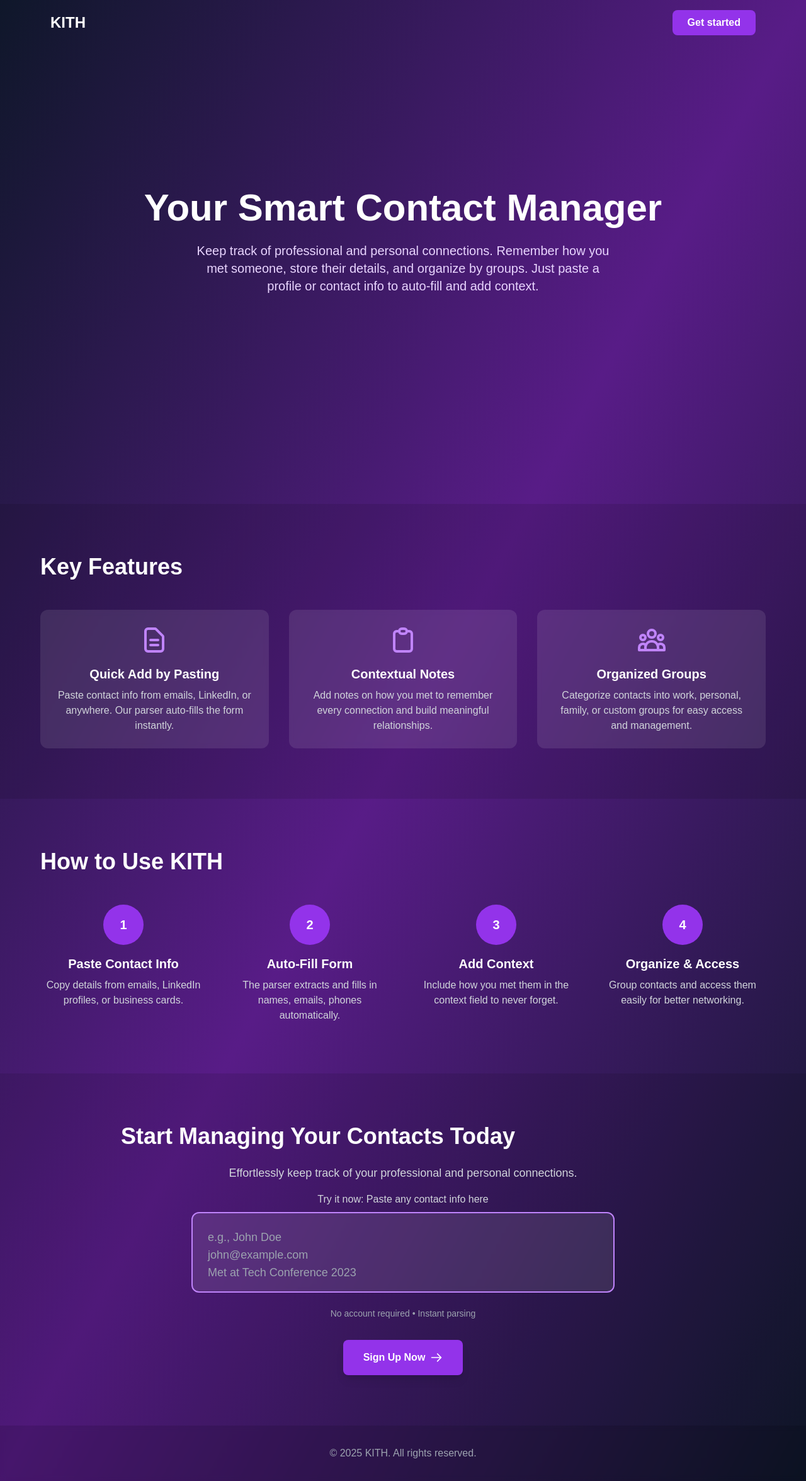
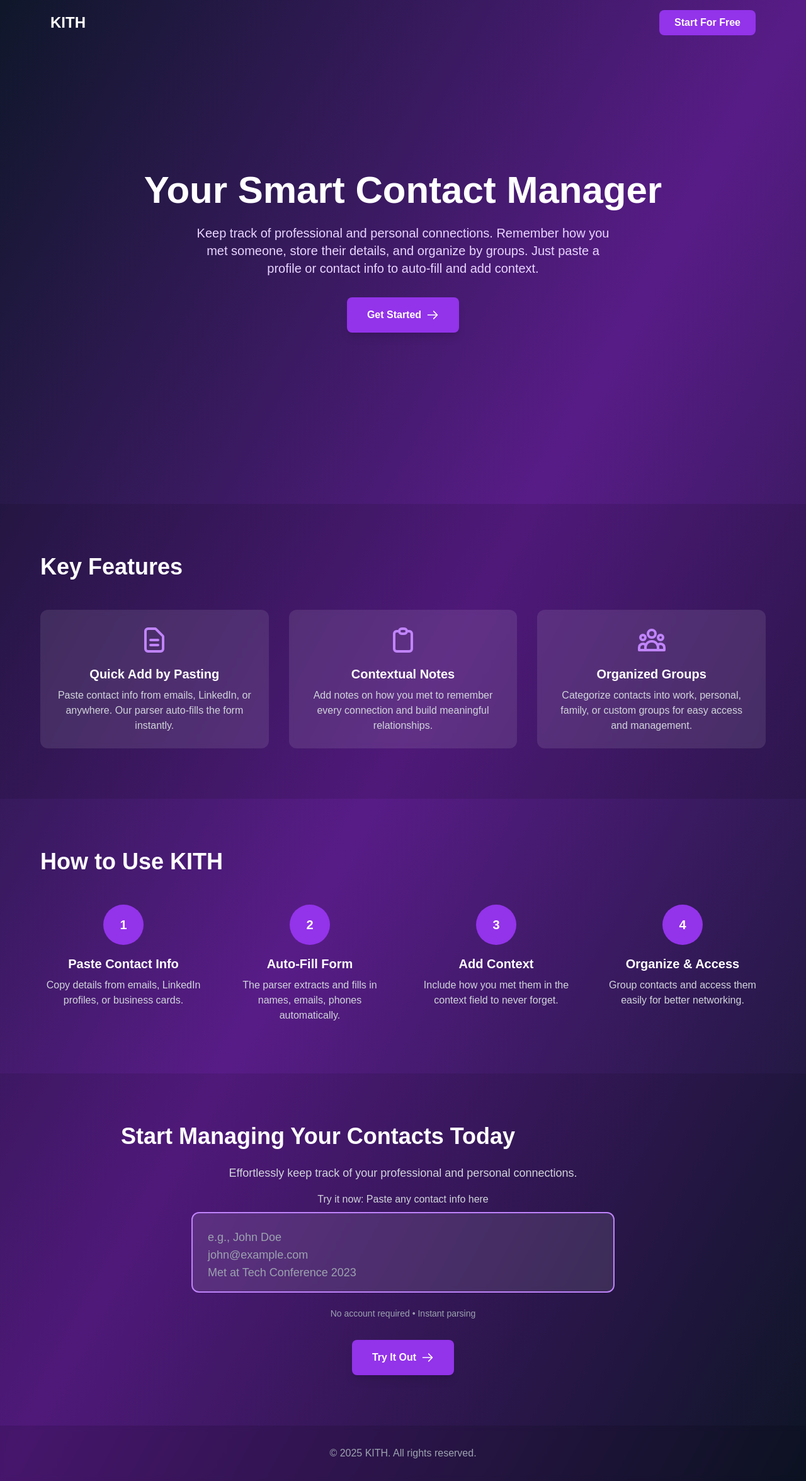
Before and after one commit to Mbiydzenyuy3/contact-manager, a React (Vite) app: page / in a window 1280 px wide. Shown: the whole page at 63% size. Built offline with nearby package versions, Linux system fonts and the light colour scheme; no server answers.

Commit message:
added the back home button on the auth page and the auto fill input in the hero placed instead on the call to action section

```diff
--- a/src/pages/Home.jsx
+++ b/src/pages/Home.jsx
@@ -25,7 +25,7 @@
               to='/auth'
               className='px-6 py-2 bg-purple-600 hover:bg-purple-700 text-white rounded-lg font-semibold transition-colors'
             >
-              Get started
+              Start For Free
             </Link>
           </div>
         </nav>
@@ -39,6 +39,13 @@
               you met someone, store their details, and organize by groups. Just
               paste a profile or contact info to auto-fill and add context.
             </p>
+            <Link
+              to='/auth'
+              className='inline-flex items-center px-8 py-4 bg-purple-600 hover:bg-purple-700 text-white font-semibold rounded-lg shadow-lg transition-all transform hover:scale-105'
+            >
+              Get Started
+              <ArrowRightIcon className='w-5 h-5 ml-2' />
+            </Link>
           </div>
         </section>
 
@@ -165,7 +172,7 @@
               to='/auth'
               className='inline-flex items-center px-8 py-4 bg-purple-600 hover:bg-purple-700 text-white font-semibold rounded-lg shadow-lg transition-all transform hover:scale-105'
             >
-              Sign Up Now
+              Try It Out
               <ArrowRightIcon className='w-5 h-5 ml-2' />
             </Link>
           </div>
```
